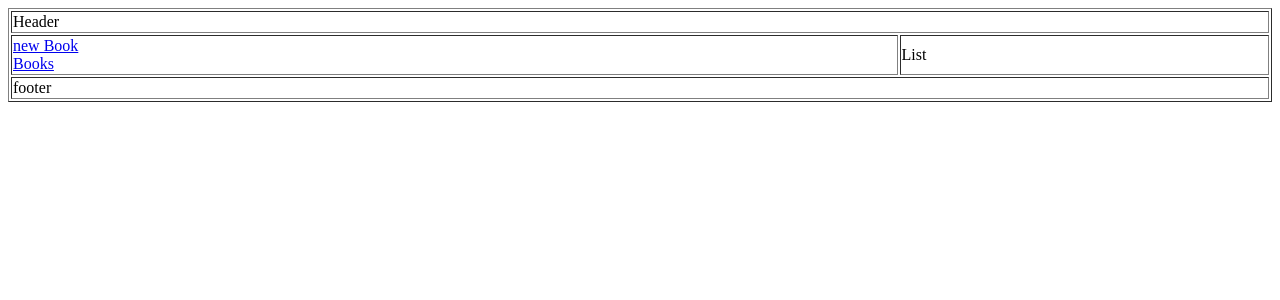
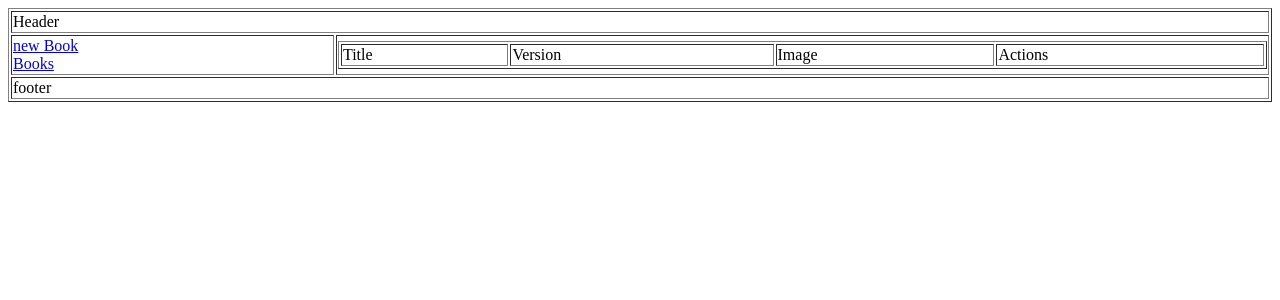
Before and after one commit to josspheenboles/9m-ass-django, a Django app: page /Book/List/ in a window 1280 px wide. Shown: the top 300 px of the page. Run offline with Django 5.2, Linux system fonts and the light colour scheme; data that the repository does not hold is empty.

Commit message:
List Books

```diff
--- a/book/templates/book/list.html
+++ b/book/templates/book/list.html
@@ -3,5 +3,28 @@
     Book _ List
 {%endblock%}
 {%block content%}
-    List
+<table border="1" width="100%">
+         <tr>
+             <td>Title</td>
+             <td>Version</td>
+             <td>Image</td>
+             <td>Actions</td>
+         </tr>
+         {%for book in books%}
+                        <tr>
+<!--                            <td>{{book.id}}</td>-->
+                            <td>{{book.title}}</td>
+                            <td>{{book.version}}</td>
+                            <td>
+                                {{book.image}}
+                            </td>
+                            <td>
+                                <a href="{%url 'book_details' book.id%}">Show</a>
+                                <a href="{%url 'book_delete' book.id%}">Delete</a>
+                                <a href="{%url 'book_update' book.title%}">Update</a>
+                            </td>
+                        </tr>
+
+{%endfor%}
+</table>
 {%endblock%}
--- a/book/urls.py
+++ b/book/urls.py
@@ -3,7 +3,7 @@ from .views import *
 urlpatterns=[
     path('List/',book_list,name='book_list'),
     path('Add/',book_add,name='book_add'),
-    path('Update/<str:name>/',book_update,name='book_update'),
+    path('Update/<str:title>/',book_update,name='book_update'),
     path('Delete/<int:id>/',book_delete,name='book_delete'),
     path('Details/<int:id>/',book_details,name='book_details'),
 ]
--- a/book/views.py
+++ b/book/views.py
@@ -1,12 +1,15 @@
 from django.shortcuts import render
 from django.http import HttpResponse
+from .models import *
 # Create your views here.
 def book_list(request):
-    return  render(request,'book/list.html',{})
+    context={}
+    context['books']=Book.objects.all()
+    return  render(request,'book/list.html',context)
     # return HttpResponse('<h1>List</h1')
 def book_add(request):
     return HttpResponse('<h1>Add</h1')
-def book_update(request,name):
+def book_update(request,title):
     return HttpResponse('<h1>update</h1')
 def book_delete(request,id):
     return HttpResponse('<h1>delete</h1')
```
Also changed, not shown: ass9m.sqlite, book/migrations/0001_initial.py (added).
